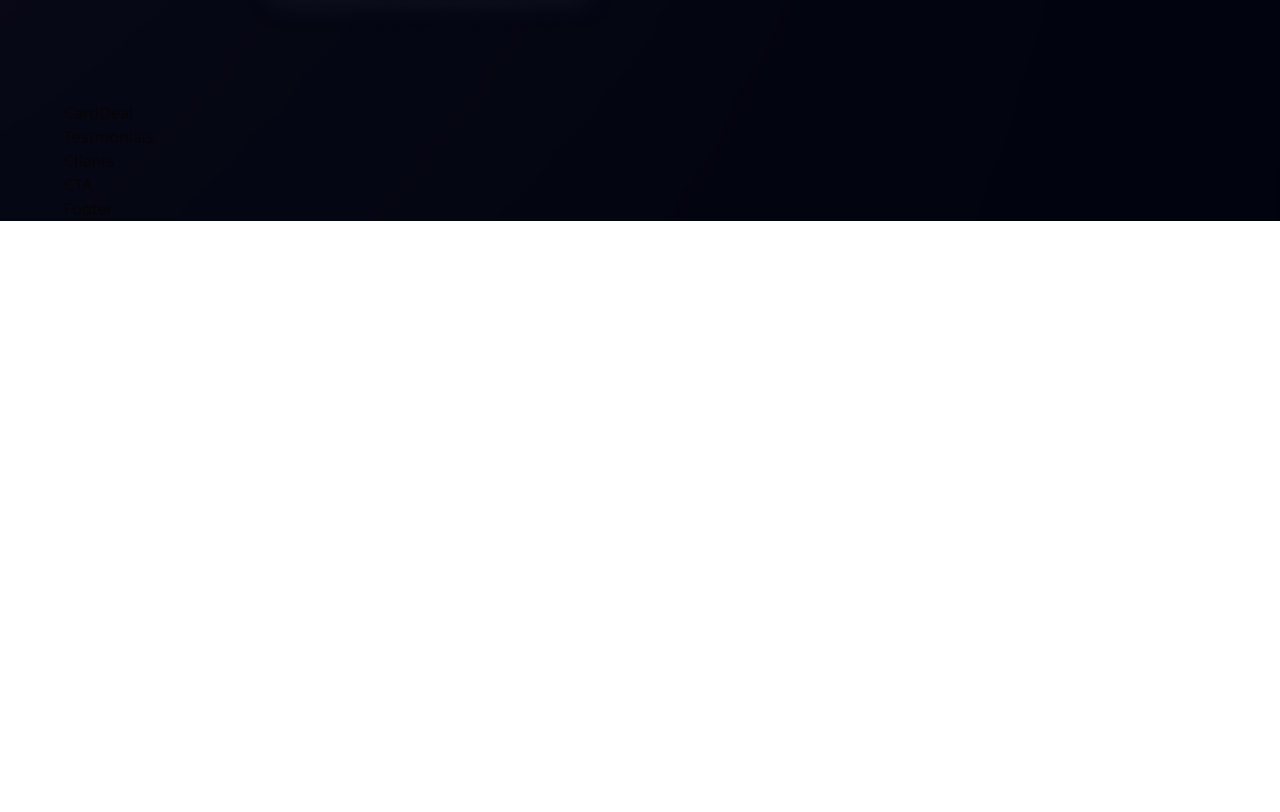
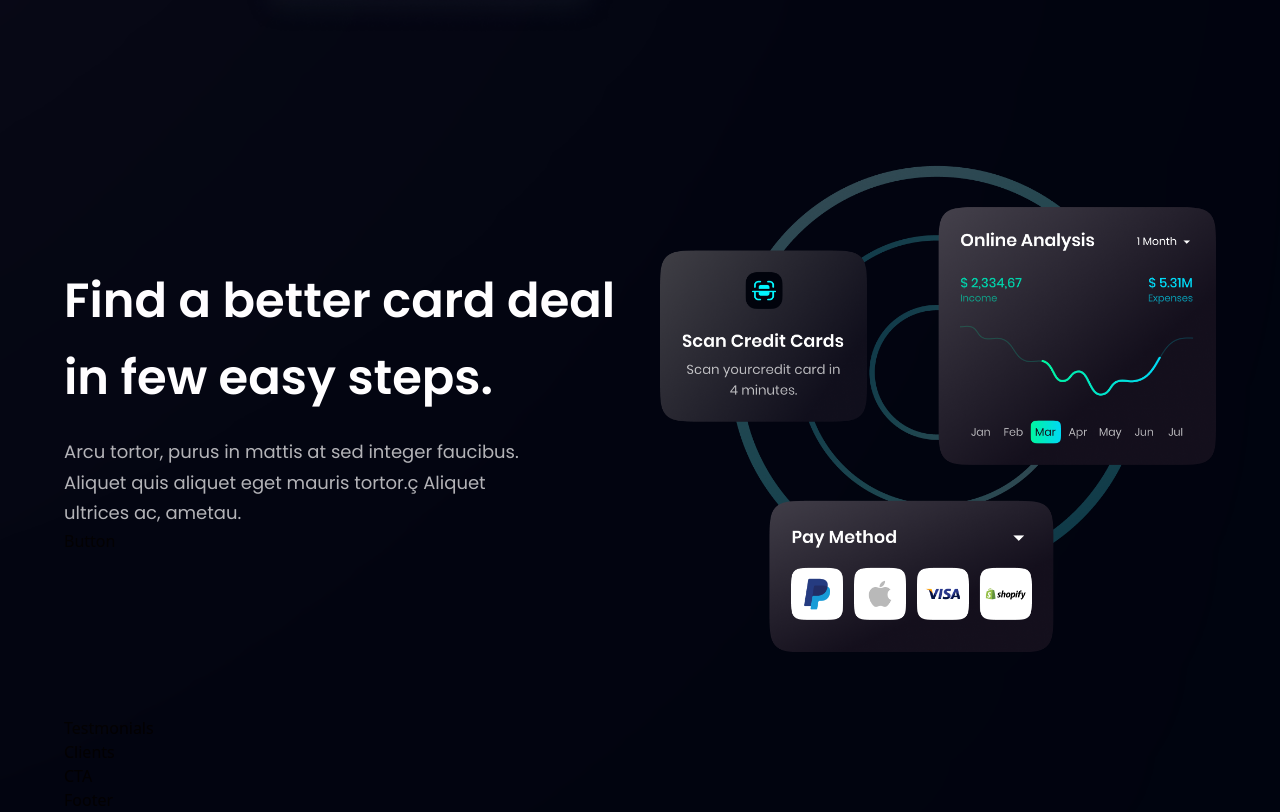
Before and after one commit to 0xVedansh/Payment_LandingPage, a React app: page / in a window 1280 px wide. Shown: the part 2045-2857 px from the top of the page. Before the commit the page ends 2266 px from the top, so only its background shows below. Built offline with nearby package versions, Linux system fonts and the light colour scheme; the HTML template or start-up script is replaced by a standard one.

Commit message:
carddeal section

```diff
--- a/src/components/CardDeal.jsx
+++ b/src/components/CardDeal.jsx
@@ -1,10 +1,26 @@
-import React from 'react'
+import React from 'react';
+import { card } from '../assets';
+import styles, { layout } from '../style';
+import Button from './Button';
 
 const CardDeal = () => {
   return (
-    <div>
-      CardDeal
-    </div>
+    <section className={layout.section}>
+      <div className={layout.sectionInfo}>
+        <h2 className={styles.heading2}>
+          Find a better card deal <br className="sm:block hidden" /> in few easy steps.
+        </h2>
+        <p className={`${styles.paragraph} max-w-[470px] mt-5`}>
+          Arcu tortor, purus in mattis at sed integer faucibus. Aliquet quis aliquet eget mauris tortor.ç Aliquet ultrices ac, ametau.
+        </p>
+
+        <Button styles={`mt-10`} />
+      </div>
+
+      <div className={layout.sectionImg}>
+        <img src={card} alt="card" className="w-[100%] h-[100%]" />
+      </div>
+    </section>
   )
 }
 
```
